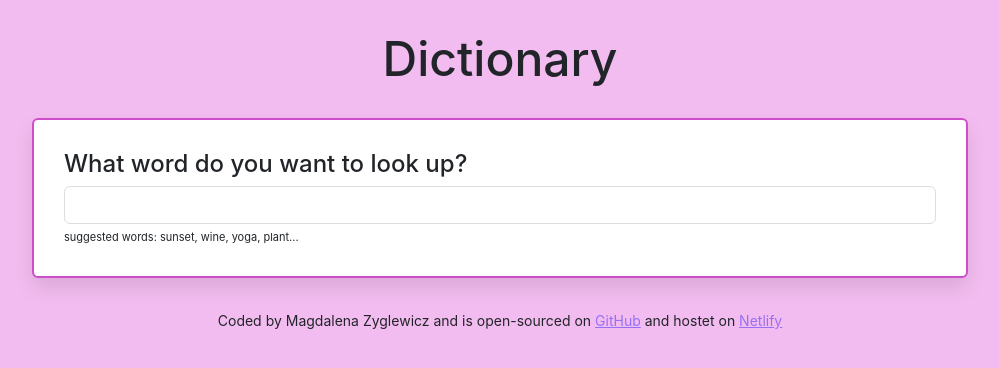
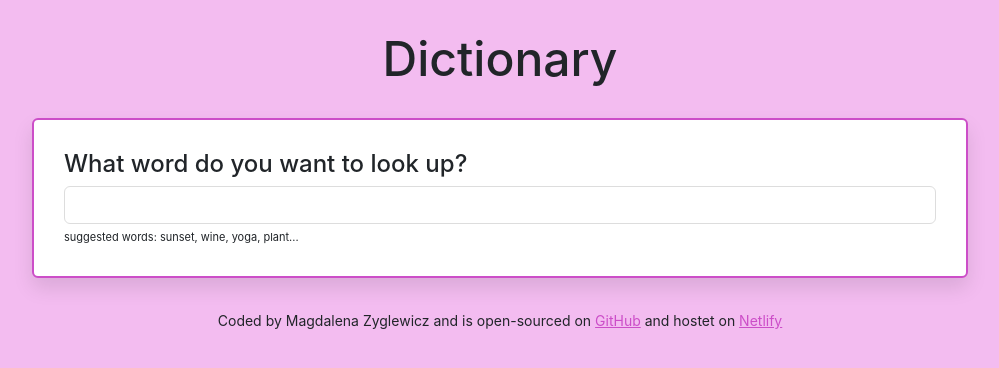
Before and after one commit to Lena3891/Dictionary, a React (Create React App) app: page / in a window 1280 px wide. Shown: the top 368 px of the page, without its empty margins (140-1139 px from the left). Built offline with nearby package versions, Linux system fonts and the light colour scheme; no server answers.

Commit message:
Add some styling

```diff
--- a/src/App.css
+++ b/src/App.css
@@ -3,7 +3,7 @@ body {
 }
 
 a {
-  color: #9670f4;
+  color: #cc4ec8;
 }
 
 .App {
--- a/src/Meaning.css
+++ b/src/Meaning.css
@@ -5,7 +5,7 @@
 }
 
 .Meaning .example {
-  color: #70757a;
+  color: #656d75;
   font-style: italic;
   margin-top: 10px;
 }
```
